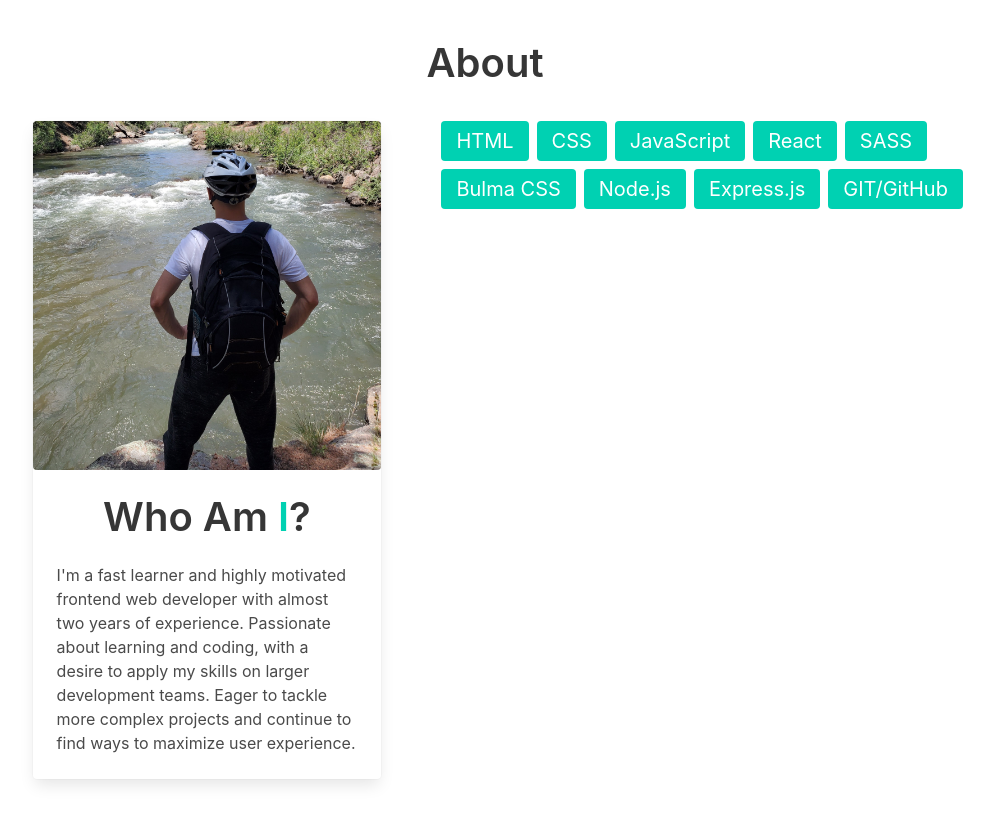
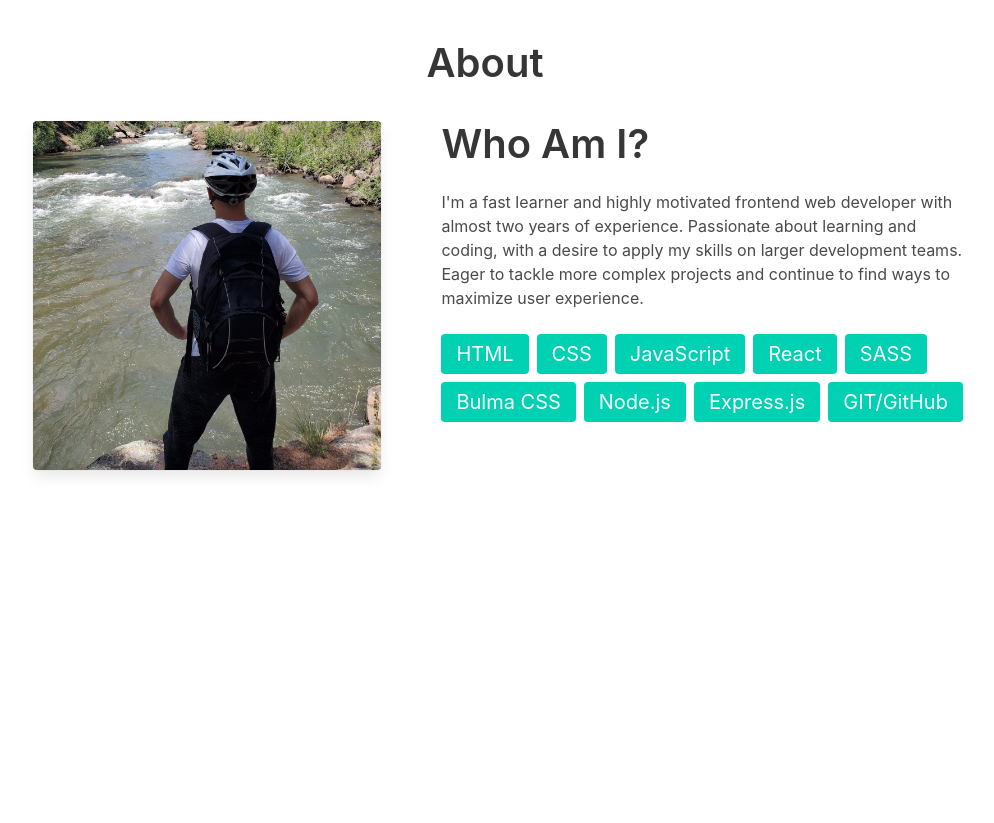
Before and after one commit to salymk/salym-portfolio, a React (Create React App) app: page / in a window 1280 px wide. Shown: the part 860-1683 px from the top of the page, without its empty margins (155-1149 px from the left). After the commit the page ends 1378 px from the top, so only its background shows below. Built offline with nearby package versions, Linux system fonts and the light colour scheme.

Commit message:
Added card title and content into section

```diff
--- a/src/sections/about/About.js
+++ b/src/sections/about/About.js
@@ -13,6 +13,14 @@ const About = () => {
               <Card />
             </div>
             <div className="column is-half">
+              <h1 className="title is-2">Who Am I?</h1>
+              <div className="content is-4">
+                I'm a fast learner and highly motivated frontend web developer with almost two years of experience.
+                Passionate about learning and coding, with a desire
+                to apply my skills on larger development teams. Eager to tackle more complex
+                projects and continue to find ways to maximize user experience.
+              </div>
+
               <div className="tags">
                 <span className="tag is-large is-primary">HTML</span>
                 <span className="tag is-large is-primary">CSS</span>
@@ -23,8 +31,8 @@ const About = () => {
                 <span className="tag is-large is-primary">Node.js</span>
                 <span className="tag is-large is-primary">Express.js</span>
                 <span className="tag is-large is-primary">GIT/GitHub</span>
+              </div>
 
-            </div>
             </div>
           </div>
         </div>
--- a/src/sections/about/Card.js
+++ b/src/sections/about/Card.js
@@ -5,25 +5,9 @@ const Card = () => {
   return (
     <div className="card">
     <div className="card-image">
-      <figure className="image is-150x150">
+      <figure className="image is-125x125">
         <img src={Salym} alt='Salym Akhmedov' />
       </figure>
-
-      <div className="card-content">
-        <div className="media">
-          <div className="media-content has-text-centered">
-            <h1 className="title is-2">Who Am <strong className="has-text-primary">I</strong>?</h1>
-          </div>
-        </div>
-
-        <div className="content">
-          I'm a fast learner and highly motivated frontend web developer with almost two years of experience.
-          Passionate about learning and coding, with a desire
-          to apply my skills on larger development teams. Eager to tackle more complex
-          projects and continue to find ways to maximize user experience.
-        </div>
-
-      </div>
     </div>
   </div>
   )
```
Lines whose indentation alone changed are shown as unchanged.
